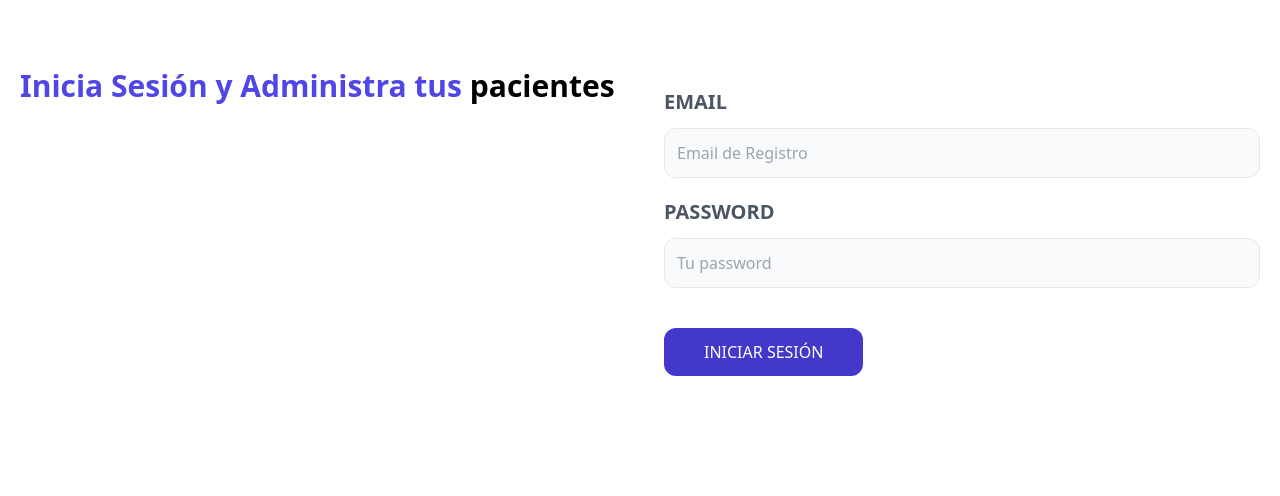
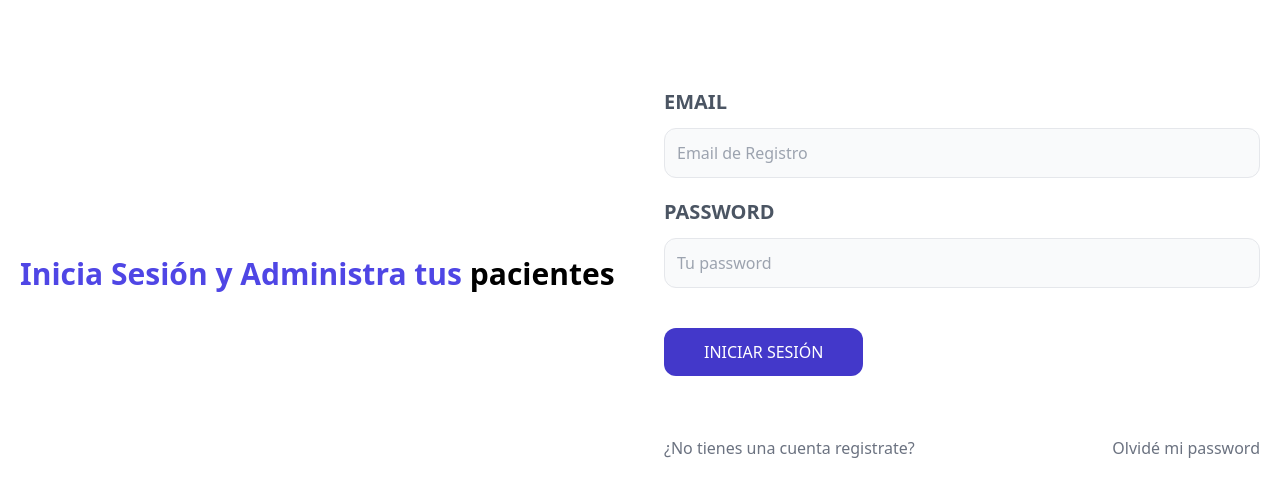
Before and after one commit to tamueka/FullStackJSClinicaVeterinaria, a React (Vite) app in the folder frontend/: page / in a window 1280 px wide. Shown: the top 496 px of the page. Built offline with nearby package versions, Linux system fonts and the light colour scheme.

Commit message:
pagina Login creamos routing + enlaces

```diff
--- a/frontend/src/layout/AuthLayout.jsx
+++ b/frontend/src/layout/AuthLayout.jsx
@@ -3,7 +3,7 @@
 const AuthLayout = () => {
   return (
     <>
-      <main className="container mx-auto md:grid md:grid-cols-2 mt-12 gap-12 p-5">
+      <main className="container mx-auto md:grid md:grid-cols-2 mt-12 gap-12 p-5 items-center">
         <Outlet />
       </main>
     </>
--- a/frontend/src/paginas/Login.jsx
+++ b/frontend/src/paginas/Login.jsx
@@ -1,3 +1,5 @@
+import { Link } from "react-router-dom";
+
 const Login = () => {
   return (
     <>
@@ -36,6 +38,20 @@
           mt-5 hover:cursor-pointer hover:bg-indigo-800 md:w-auto"
           />
         </form>
+        <nav className="mt-10 lg:flex lg:justify-between">
+          <Link
+            className="block text-center my-5 text-gray-500"
+            to="/registrar"
+          >
+            ¿No tienes una cuenta registrate?
+          </Link>
+          <Link
+            className="block text-center my-5 text-gray-500"
+            to="/olvide-password"
+          >
+            Olvidé mi password
+          </Link>
+        </nav>
       </div>
     </>
   );
```
